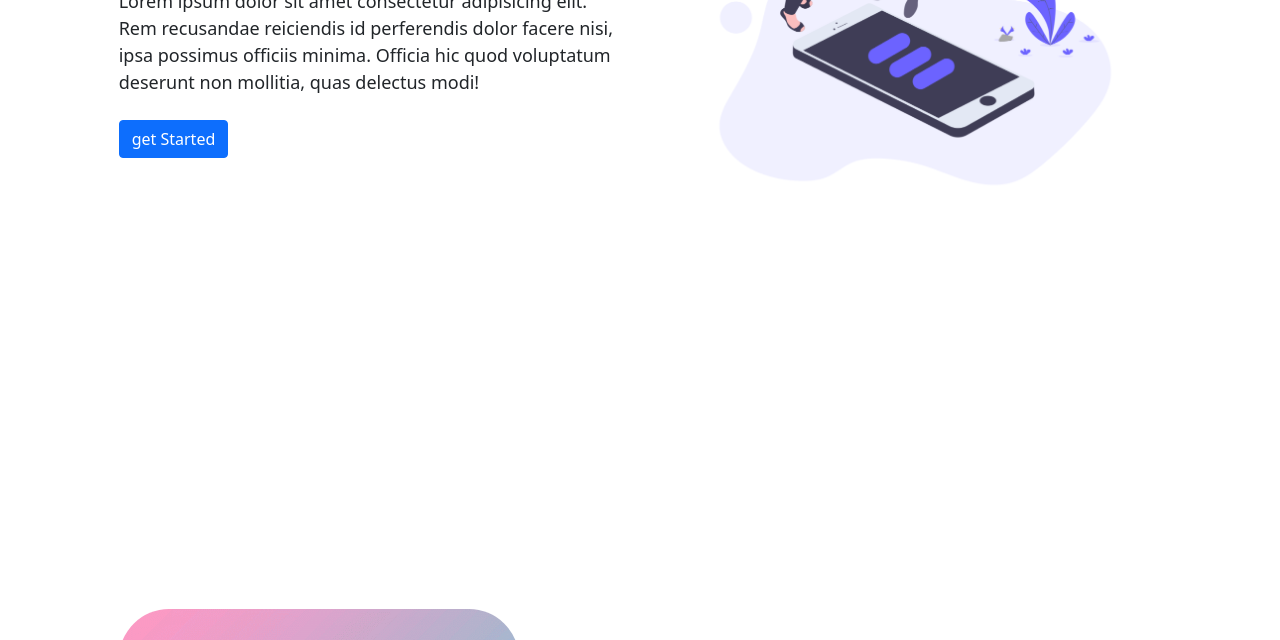
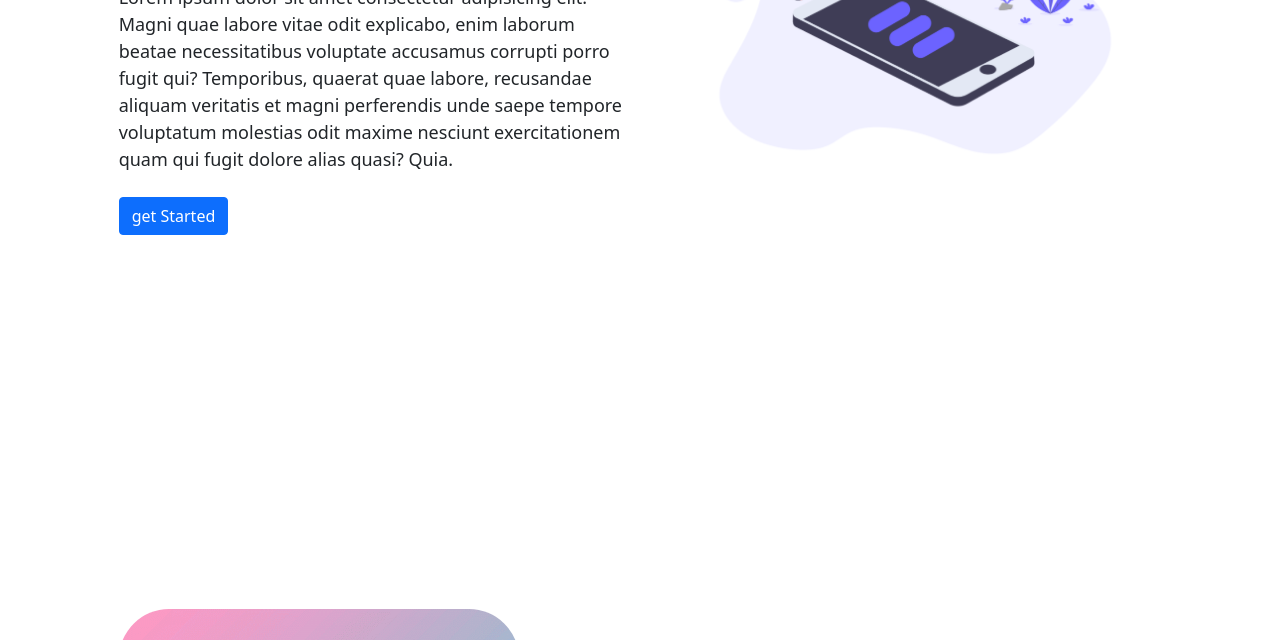
Before and after one commit to Aadhil728/Aadhil728.github.io, a plain HTML site: page index.html in a window 1280 px wide. Shown: the part 460-1100 px from the top of the page. Drawn offline with nearby package versions, Linux system fonts and the light colour scheme.

Commit message:
Modify paragraph to page

```diff
--- a/index.html
+++ b/index.html
@@ -5,7 +5,7 @@
     <meta http-equiv="X-UA-Compatible" content="IE=edge" />
     <meta name="viewport" content="width=device-width, initial-scale=1.0" />
     <title>Responsive Website</title>
-    <link rel="stylesheet" href="/styles.css">
+    <link rel="stylesheet" href="/styles.css" />
 
     <!---------------------------Styles-------------->
 
@@ -66,10 +66,13 @@
           <div class="col-lg-6 col-md-6 col-12 order-1 pt-5">
             <h1 class="display-4">Welcome To <br /><span>A&A</span>BUSINESS</h1>
             <p class="my-lg-2 my-3">
-              Lorem ipsum dolor sit amet consectetur adipisicing elit. Rem
-              recusandae reiciendis id perferendis dolor facere nisi, ipsa
-              possimus officiis minima. Officia hic quod voluptatum deserunt non
-              mollitia, quas delectus modi!
+              hi, Welcome to My Adorable and beautiful A&A Bussines for Lorem
+              ipsum dolor sit amet consectetur adipisicing elit. Magni quae
+              labore vitae odit explicabo, enim laborum beatae necessitatibus
+              voluptate accusamus corrupti porro fugit qui? Temporibus, quaerat
+              quae labore, recusandae aliquam veritatis et magni perferendis
+              unde saepe tempore voluptatum molestias odit maxime nesciunt
+              exercitationem quam qui fugit dolore alias quasi? Quia.
             </p>
             <button class="btn btn-primary my-lg-3 my-3">get Started</button>
           </div>
```
